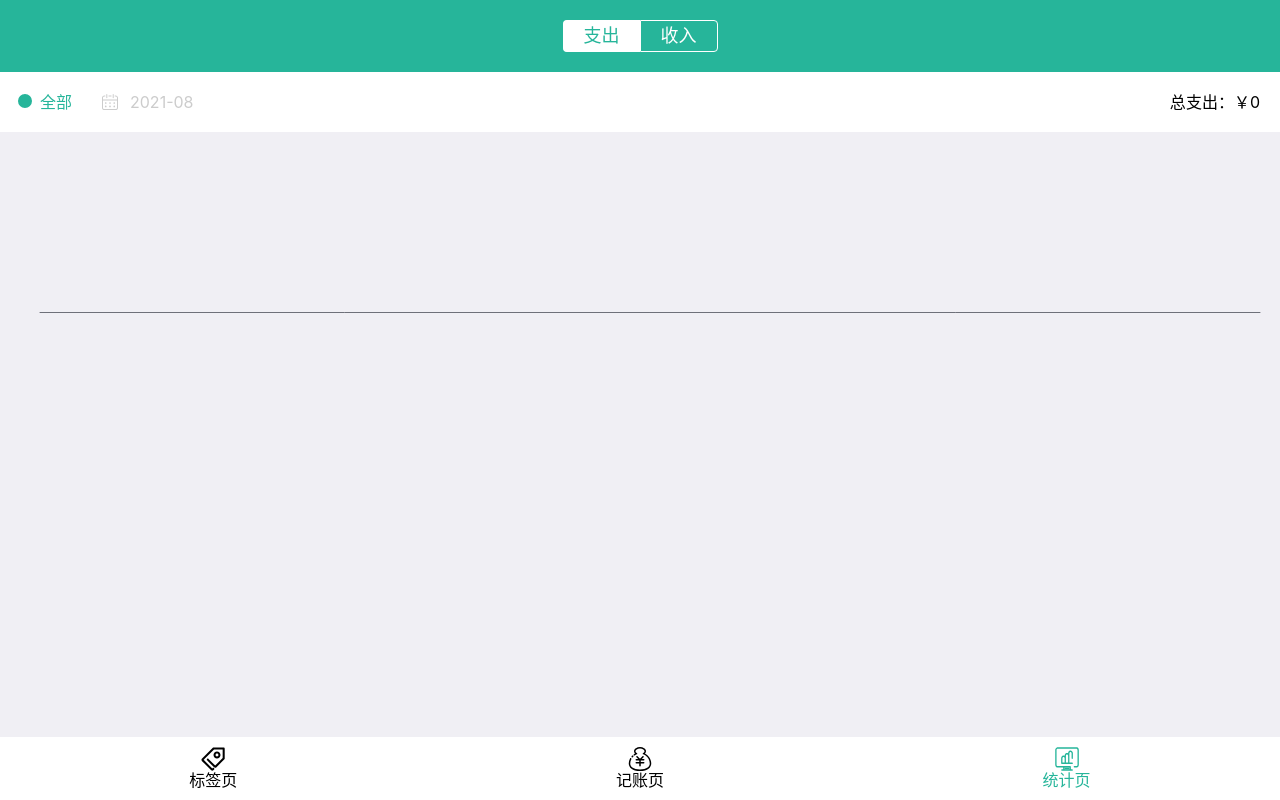
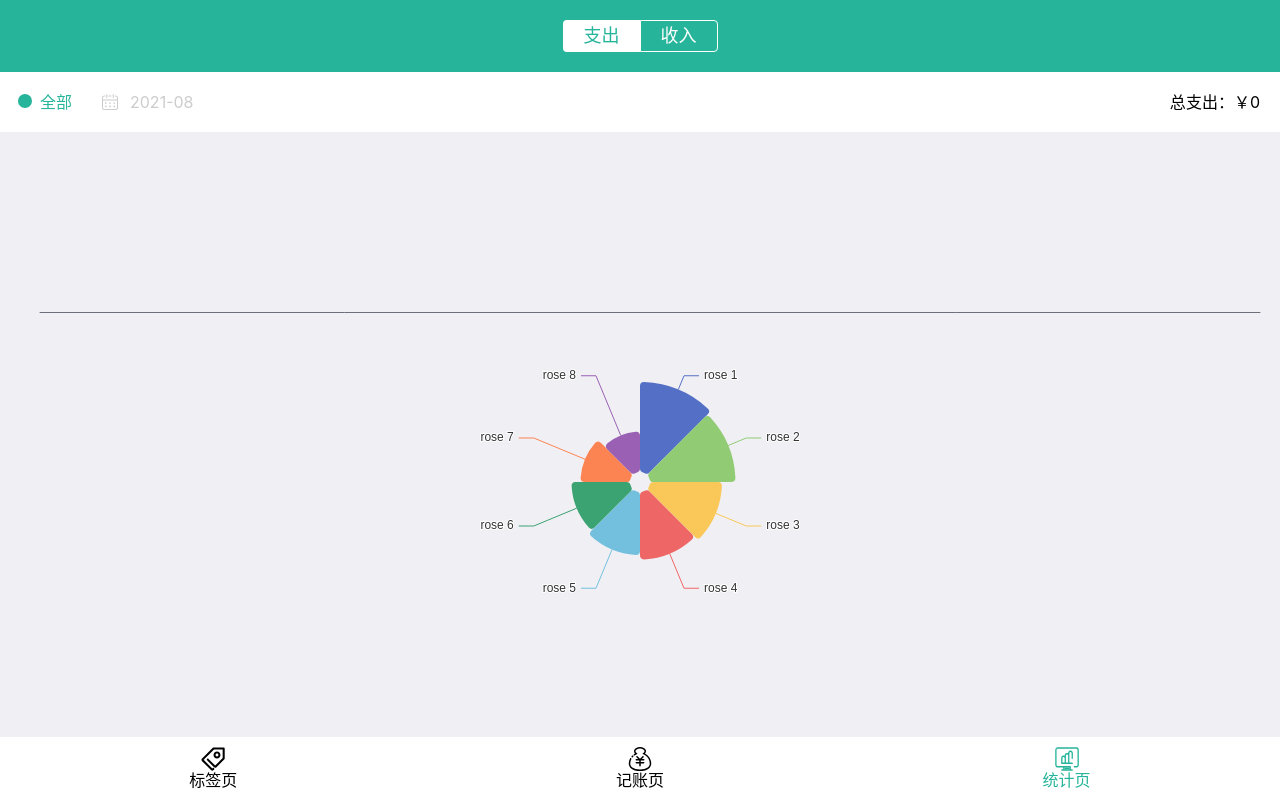
Before and after one commit to April-cl/daily-book, a React app: page /#/statistics in a window 1280 px wide. Built offline with nearby package versions, Linux system fonts and the light colour scheme.

Commit message:
使用扇图

```diff
--- a/src/views/Statistics.tsx
+++ b/src/views/Statistics.tsx
@@ -8,6 +8,7 @@ import Icon from '../components/Icon';
 import { Link } from 'react-router-dom';
 import { DateSelectSection } from './Statistics/DateSelectSection';
 import { DailyComparisonChart } from './Statistics/DailyComparisonChart';
+import { TagsComparisonChart } from './Statistics/TagsComparisonChart';
 
 const RecordItem = styled.div`
   display:flex;
@@ -98,6 +99,7 @@ function Statistics() {
         }</div>
       </AmountTotal>
       <DailyComparisonChart data={{date: hashArray.filter((item) => {if (item[1].length>0) {return item[0]}}).map((item) => {return item[0]}), amount: hashArray.map((item) => {return item[1].map((i) => {return i.amount;});}).flat()}} />
+      <TagsComparisonChart />
       {hashArray.map(([date, records]) => {
         return (
           <div key={date}>
--- /dev/null
+++ b/src/views/Statistics/TagsComparisonChart.tsx
@@ -0,0 +1,51 @@
+import * as echarts from 'echarts';
+import React, { useEffect, useRef } from 'react';
+import styled from 'styled-components';
+
+const ChartWrapper = styled.div`
+  width: 100%;
+  height: 300px;
+`
+
+type Props = {
+  data: {
+    value: number,
+    name: string
+  }[]
+}
+
+const TagsComparisonChart: React.FC = () => {
+  const divRef = useRef(null);
+  useEffect(() => {
+    // @ts-ignore
+    const myChart = echarts.init(divRef.current);
+    myChart.setOption({
+      tooltip: {},
+      series: [
+        {
+          type: 'pie',
+          radius: [10, 100],
+          center: ['50%', '50%'],
+          roseType: 'area',
+          itemStyle: {
+            borderRadius: 4
+          },
+          data: [
+            {value: 40, name: 'rose 1'},
+            {value: 38, name: 'rose 2'},
+            {value: 32, name: 'rose 3'},
+            {value: 30, name: 'rose 4'},
+            {value: 28, name: 'rose 5'},
+            {value: 26, name: 'rose 6'},
+            {value: 22, name: 'rose 7'},
+            {value: 18, name: 'rose 8'}
+          ]
+        }
+      ]
+    })
+  }, [])
+  return (
+    <ChartWrapper ref={divRef}></ChartWrapper>
+  )
+}
+export {TagsComparisonChart}
```
